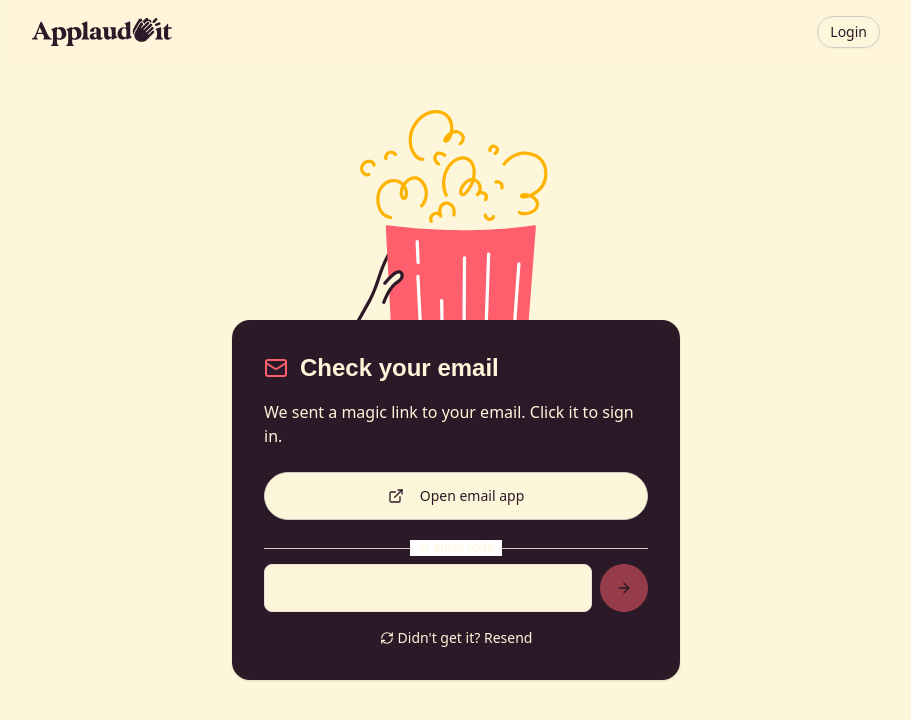
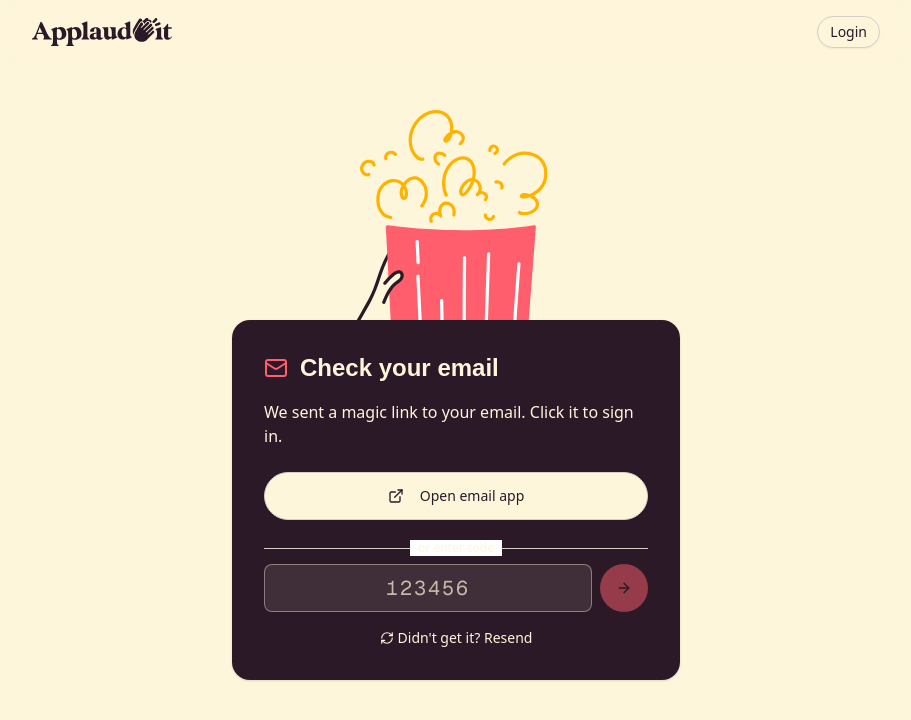
Before and after one commit to sunitajennings/applaudit, a Next.js app: page /verify in a window 1280 px wide. Shown: the top 720 px of the page, without its empty margins (184-1095 px from the left). Built offline with nearby package versions, Linux system fonts and the light colour scheme; no server answers; a web font is replaced by a local one.

Commit message:
styling on verfication code field

```diff
--- a/src/app/(auth)/verify/page.tsx
+++ b/src/app/(auth)/verify/page.tsx
@@ -118,7 +118,7 @@ export default function VerifyPage() {
                   }}
                   onKeyDown={(e) => e.key === "Enter" && handleVerifyCode()}
                   placeholder="123456"
-                  className="flex-1 h-12 rounded-md border border-input bg-background px-3 text-center text-xl tracking-widest font-mono focus:outline-none focus:ring-2 focus:ring-ring"
+                  className="flex-1 h-12 rounded-md border border-border/50 bg-background/10 px-3 text-center text-xl tracking-widest font-mono focus:outline-none focus:ring-2 focus:ring-ring"
                 />
                 <Button
                   className="h-12 px-4"
```
